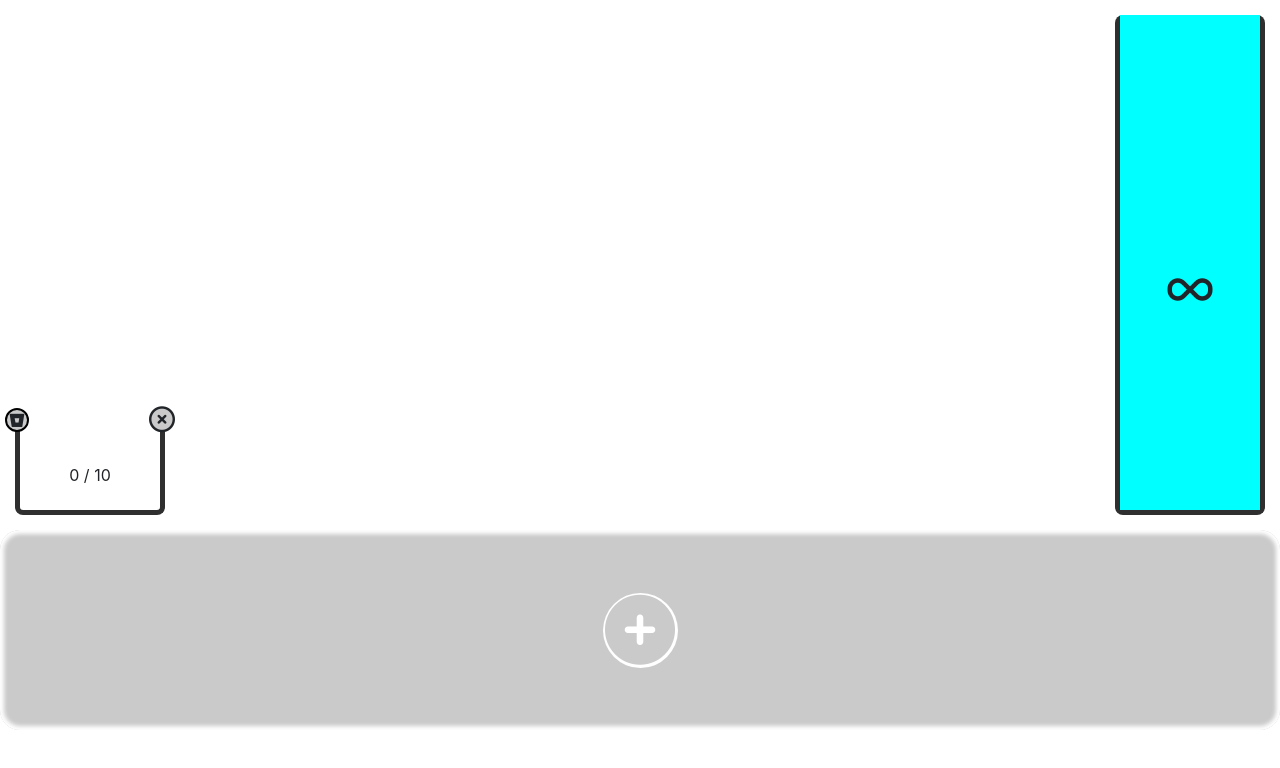
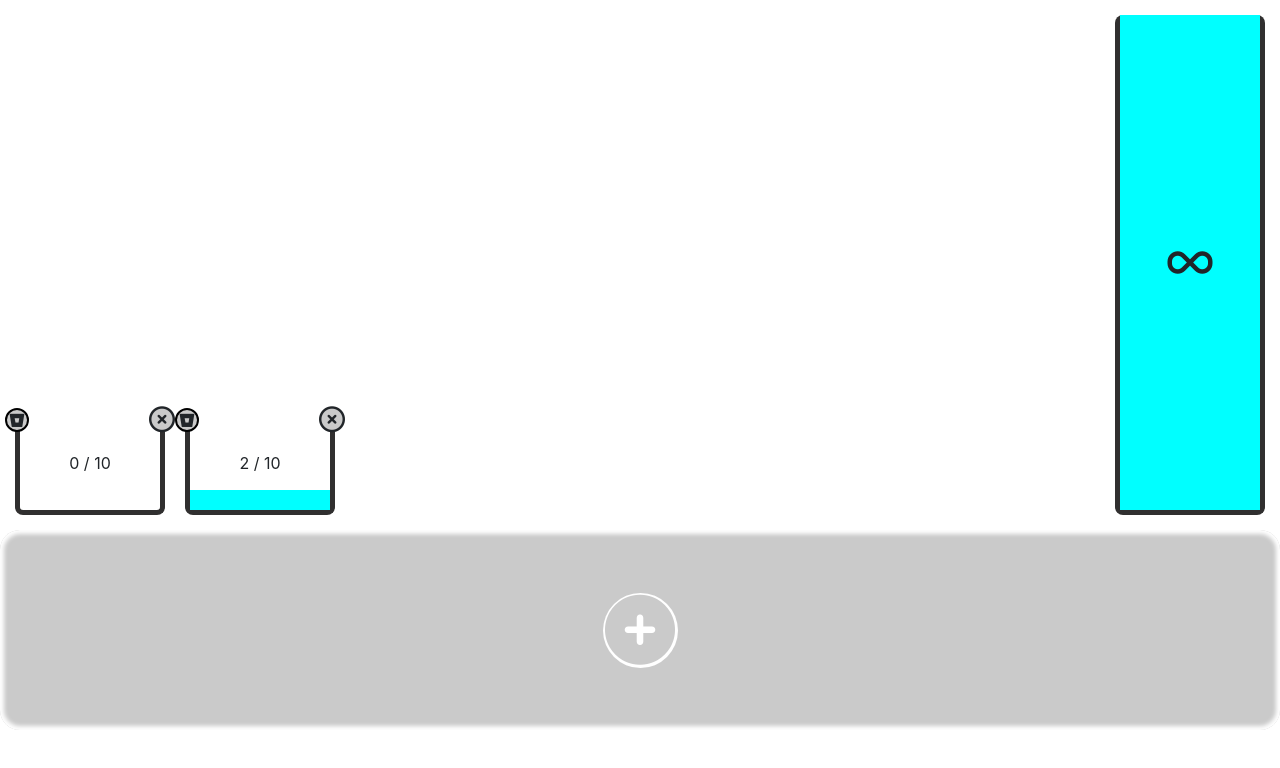
Before and after one commit to SergeOlabin/react-sandbox, a React (Create React App) app: page / in a window 1280 px wide. Shown: the top 768 px of the page. Built offline with nearby package versions, Linux system fonts and the light colour scheme.

Commit message:
Styles refactoring

```diff
--- a/src/components/add-bulb-modal/AddBulbModal.tsx
+++ b/src/components/add-bulb-modal/AddBulbModal.tsx
@@ -26,7 +26,7 @@ export class AddBulbModal extends React.Component<AddBulbModalProps, AddBulbModa
     }
 
     handleCheckboxClick(evt: any) {
-        this.setState({ checked: evt.target.checked })
+        this.setState({ checked: evt.target.checked });
     }
 
     closeModal() {
@@ -35,10 +35,10 @@ export class AddBulbModal extends React.Component<AddBulbModalProps, AddBulbModa
     }
 
     onSuccess() {
-        const volume = +this.volumeInput.current.value || 1;
+        const volume = +this.volumeInput.current.value;
 
         const waterLevel = this.state.checked
-            ? volume
+            ? volume || 1
             : 0;
 
         this.props.onSuccess({ volume, waterLevel });
@@ -70,7 +70,7 @@ export class AddBulbModal extends React.Component<AddBulbModalProps, AddBulbModa
                         </InputGroup.Prepend>
                         <InputGroup.Checkbox
                             aria-label="Checkbox for following text input"
-                            onClick={asd => this.handleCheckboxClick(asd)}
+                            onClick={evt => this.handleCheckboxClick(evt)}
                             />
                     </InputGroup>
                 </Modal.Body>
--- a/src/components/board-component/Board.tsx
+++ b/src/components/board-component/Board.tsx
@@ -1,4 +1,4 @@
-import React from 'react';
+import React, { RefObject } from 'react';
 import { BulbComponent } from '../bulb/Bulb';
 import { FooterComponent } from '../footer/Footer';
 import { WaterSource } from '../water-source/WaterSource';
@@ -9,9 +9,9 @@ import { isEqual, max } from 'lodash';
 interface BoardComponentState {
     bulbs: Bulb[],
     selectedBulb: Bulb | WaterSource | null,
+    bulbId: number,
 }
 
-let id = 0;
 export interface Bulb {
     id: number,
     volume: number,
@@ -20,24 +20,28 @@ export interface Bulb {
 
 export class BoardComponent extends React.Component<{}, BoardComponentState> {
     state: BoardComponentState = {
-        bulbs: [],
+        bulbId: 2,
+        bulbs: [
+            {
+                id: 0,
+                volume: 10,
+                waterLevel: 0,
+            },
+            {
+                id: 1,
+                volume: 10,
+                waterLevel: 2,
+            }
+        ],
         selectedBulb: null,
     };
-
-    // MOCK
-    componentDidMount() {
-        this.addBulb({
-            volume: 10,
-            waterLevel: 0,
-        });
-    }
 
     addBulb({ volume, waterLevel = 0 }: { volume: number,  waterLevel: number}) {
         const bulbs = [...this.state.bulbs];
         const volumeValidated = volume || 1;
 
         bulbs.push({
-            id: id++,
+            id: this.state.bulbId++,
             volume: volumeValidated,
             waterLevel,
         });
@@ -108,8 +112,8 @@ export class BoardComponent extends React.Component<{}, BoardComponentState> {
 
     render() {
         const bulbs = this.state.bulbs.map((bulb: Bulb) =>
-            <li key={bulb.id}>
             <BulbComponent
+                key={bulb.id}
                 value={bulb}
                 selected={isEqual(this.state.selectedBulb, bulb)}
                 onClick={this.bubleClick.bind(this)}
@@ -117,17 +121,16 @@ export class BoardComponent extends React.Component<{}, BoardComponentState> {
                 removeBulb={this.removeBulb.bind(this)}
                 />
 
-            </li>
         );
 
         return(
             <div className="board" onClick={this.removeBulbSelection.bind(this)}>
                 <div className="bulbs-container">
-                    <ul className="bulbs">{bulbs}</ul>
+                    <div className="bulbs">{bulbs}</div>
                     <WaterSource
                         selected={this.state.selectedBulb instanceof WaterSource}
-                        onClick={this.bubleClick.bind(this)}>
-                        <Water waterLevel='inf'></Water>
+                        onClick={this.bubleClick.bind(this)}
+                        ><Water waterLevel='inf'></Water>
                     </WaterSource>
                 </div>
 
--- a/src/components/board-component/board.scss
+++ b/src/components/board-component/board.scss
@@ -1,6 +1,4 @@
 .bulbs-container {
-    $bulb-width: 150px;
-
     display: flex;
     justify-content: center;
     align-items: flex-end;
@@ -8,7 +6,7 @@
     height: 530px;
     padding: 15px;
 
-    ul.bulbs {
+    .bulbs {
         flex-grow: 1;
         display: flex;
         height: 100%;
@@ -18,68 +16,10 @@
         padding: 0;
         margin: 0;
     }
-
-    .water-bulb {
-        width: $bulb-width;
-        position: relative;
-        background-color: white;
-        border: solid #302f2f;
-        border-width: 5px;
-        border-top-width: 0px;
-        border-radius: 8px;
-        display: flex;
-        align-items: flex-end;
-        margin-right: 20px;
-
-        .water-level-label {
-            position: absolute;
-            top: 50%;
-            left: 50%;
-            transform: translateX(-50%);
-            cursor: default;
-            user-select: none;
-        }
-
-        .corner-icon {
-            position: absolute;
-            width: 24px;
-            height: 24px;
-            display: flex;
-            align-items: center;
-            justify-content: center;
-            background-color: #cacaca;
-            border-radius: 50%;
-            cursor: pointer;
-        }
-
-        .empty {
-            top: -7px;
-            left: -15px;
-            border: solid 2px black;
-
-            i {
-                font-size: 15px;
-            }
-        }
-
-        .remove {
-            font-size: 26px;
-            top: -7px;
-            right: -14px;
-        }
-    }
-
-    .water-source {
-        height: 100%;
-        margin-right: 0;
-
-        .water-level-label {
-            font-size: 36px;
-        }
-    }
 }
 
 .water {
     width: 100%;
+    max-height: 100%;
     background-color: aqua;
 }
--- a/src/components/bulb/Bulb.tsx
+++ b/src/components/bulb/Bulb.tsx
@@ -2,6 +2,7 @@ import React from 'react';
 import { Bulb } from '../board-component/Board';
 import { Water } from '../water/Water';
 import { selectedBulbStyles } from '../board-component/SelectedBulbStyles.const';
+import './bulb.scss';
 
 interface BulbProps {
     value: Bulb,
--- /dev/null
+++ b/src/components/bulb/bulb.scss
@@ -0,0 +1,58 @@
+@import '../../variables.scss';
+
+$bulb-width: 150px;
+
+.water-bulb {
+    width: $bulb-width;
+    max-height: 100%;
+    min-height: 25px;
+    position: relative;
+    background-color: white;
+    border: solid #302f2f;
+    border-width: 5px;
+    border-top-width: 0px;
+    border-radius: 8px;
+    display: flex;
+    align-items: flex-end;
+    margin-right: 20px;
+
+    .water-level-label {
+        width: 100%;
+        display: inline-flex;
+        justify-content: center;
+        position: absolute;
+        top: 50%;
+        left: 50%;
+        transform: translate(-50%, -50%);
+        cursor: default;
+        user-select: none;
+    }
+
+    .corner-icon {
+        position: absolute;
+        width: 24px;
+        height: 24px;
+        display: flex;
+        align-items: center;
+        justify-content: center;
+        background-color: #cacaca;
+        border-radius: 50%;
+        cursor: pointer;
+    }
+
+    .empty {
+        top: -7px;
+        left: -15px;
+        border: solid 2px black;
+
+        i {
+            font-size: 15px;
+        }
+    }
+
+    .remove {
+        font-size: 26px;
+        top: -7px;
+        right: -14px;
+    }
+}
--- a/src/components/footer/Footer.tsx
+++ b/src/components/footer/Footer.tsx
@@ -27,8 +27,9 @@ export class FooterComponent extends React.Component<FooterProps, FooterState> {
                 <Button
                     onClick={() => this.setState({ showAddBulbModal: true })}
                     variant="light"
-                    className="add-bulb-button">
-                        <i className="fas fa-plus-circle"></i>
+                    className="add-bulb-button"
+                    // disabled={true}
+                    ><i className="fas fa-plus-circle"></i>
                 </Button>
                 <AddBulbModal
                     show={this.state.showAddBulbModal}
--- a/src/components/water-source/WaterSource.tsx
+++ b/src/components/water-source/WaterSource.tsx
@@ -1,5 +1,6 @@
 import React from 'react';
 import { selectedBulbStyles } from '../board-component/SelectedBulbStyles.const';
+import './water-source.scss';
 
 interface WaterSourceProps {
     onClick: Function,
--- /dev/null
+++ b/src/components/water-source/water-source.scss
@@ -0,0 +1,8 @@
+.water-source {
+    height: 100%;
+    margin-right: 0;
+
+    .water-level-label {
+        font-size: 36px;
+    }
+}
--- /dev/null
+++ b/src/variables.scss
@@ -0,0 +1 @@
+// COMMON VARIABLES
```
Lines whose indentation alone changed are shown as unchanged.
